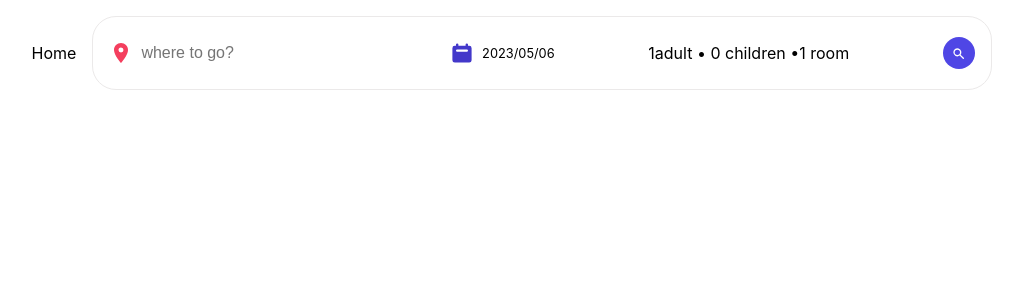
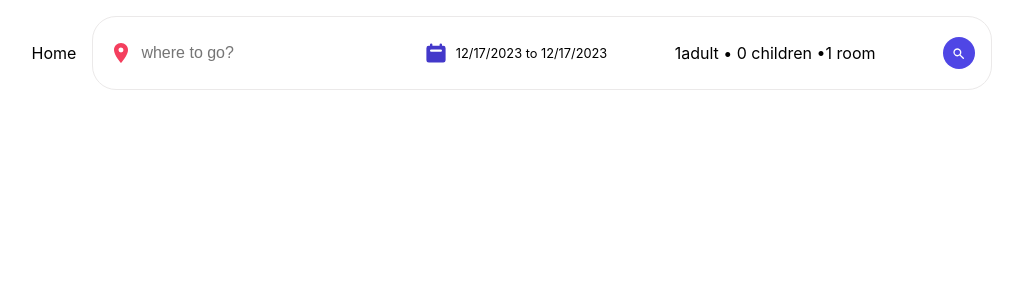
Before and after one commit to Parnia-mohammadi/Booking-hotel-app, a React (Vite) app: page / in a window 1280 px wide. Shown: the top 300 px of the page, without its empty margins (128-1151 px from the left). Built offline with nearby package versions, Linux system fonts and the light colour scheme.

Commit message:
Date range with outsideclick added

```diff
--- a/src/components/Header/Header.jsx
+++ b/src/components/Header/Header.jsx
@@ -2,6 +2,10 @@
 import { MdLocationOn } from "react-icons/md";
 import { HiCalendar, HiMinus, HiPlus, HiSearch } from "react-icons/hi";
 import useOutsideClick from "../../hooks/useOutsideClick";
+import "react-date-range/dist/styles.css"; // main style file
+import "react-date-range/dist/theme/default.css"; // theme css file
+import { DateRange } from "react-date-range";
+import format from "date-fns/format";
 
 function Header() {
   const [destination, setDestination] = useState("");
@@ -11,6 +15,10 @@
     children: 0,
     room: 1,
   });
+  const [date, setDate] = useState([
+    { startDate: new Date(), endDate: new Date(), key: "selection" },
+  ]);
+  const [openDate, setOpenDate] = useState(false);
   const handleOptions = (type, operation) => {
     setOptions((prev) => {
       return {
@@ -37,7 +45,23 @@
         </div>
         <div className="headerSearchItem">
           <HiCalendar className="headerIcon dateIcon" />
-          <div className="dateDropDown">2023/05/06</div>
+          <div
+            className="dateDropDown"
+            id="dateDropDown"
+            onClick={() => setOpenDate(!openDate)}
+          >
+            {`${format(date[0].startDate, "MM/dd/yyyy")} to ${format(
+              date[0].endDate,
+              "MM/dd/yyyy"
+            )}`}
+            {openDate && (
+              <DateDropDown
+                date={date}
+                setDate={setDate}
+                setOpenDate={setOpenDate}
+              />
+            )}
+          </div>
         </div>
         <div className="headerSearchItem">
           <div id="optionDropDown" onClick={() => setOpenOption(!openOption)}>
@@ -64,9 +88,9 @@
 
 export default Header;
 
-function GuestOptionList({ options, handleOptions , setOpenOption}) {
+function GuestOptionList({ options, handleOptions, setOpenOption }) {
   const optionsRef = useRef();
-    useOutsideClick(optionsRef ,"optionDropDown" ,()=>setOpenOption(false));
+  useOutsideClick(optionsRef, "optionDropDown", () => setOpenOption(false));
   return (
     <div className="guestOptions" ref={optionsRef}>
       <GuestOptionItem
@@ -118,3 +142,17 @@
     </div>
   );
 }
+
+function DateDropDown({ date, setDate, setOpenDate }) {
+  const dateRef = useRef();
+  useOutsideClick(dateRef, "date", () => setOpenDate(false));
+  return (
+    <div className="date" ref={dateRef}>
+      <DateRange
+        ranges={date}
+        onChange={(item) => setDate([item.selection])}
+        minDate={new Date()}
+      />
+    </div>
+  );
+}
```
Lines whose indentation alone changed are shown as unchanged.
